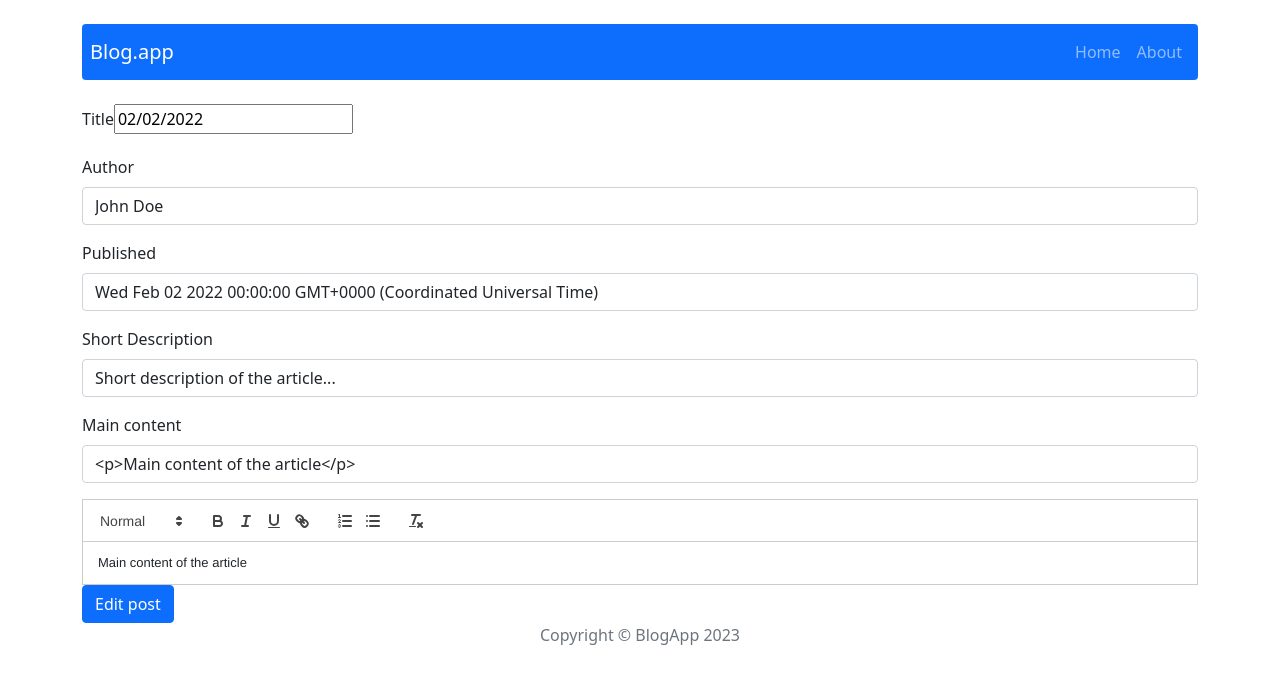
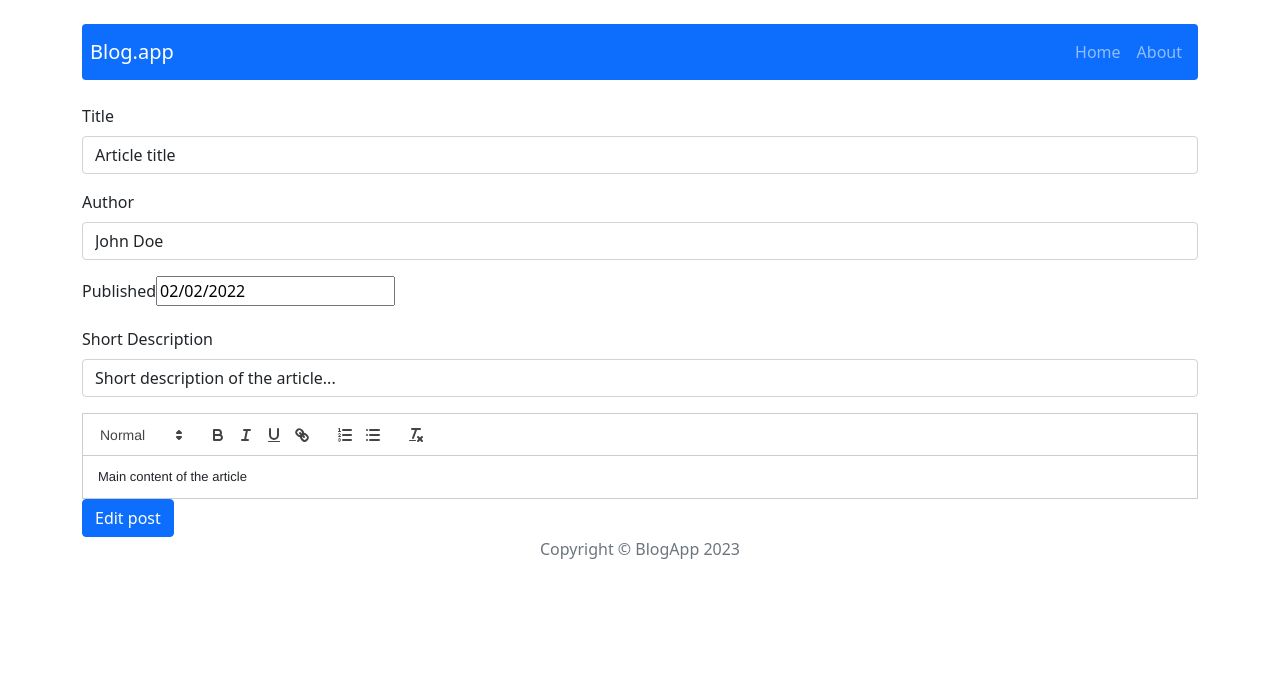
Before and after one commit to maciektabis/blog, a React (Create React App) app: page /post/edit/1 in a window 1280 px wide. Shown: the top 684 px of the page. Built offline with nearby package versions, Linux system fonts and the light colour scheme.

Commit message:
Fix datepicker

```diff
--- a/package.json
+++ b/package.json
@@ -13,6 +13,7 @@
 		"react-bootstrap": "2.0",
 		"react-datepicker": "^4.10.0",
 		"react-dom": "^18.2.0",
+		"react-hook-form": "7.19.5",
 		"react-quill": "^2.0.0",
 		"react-redux": "7.2.6",
 		"react-router-dom": "6.0.1",
--- a/src/components/features/EditPostForm/EditPostForm.js
+++ b/src/components/features/EditPostForm/EditPostForm.js
@@ -7,16 +7,14 @@ import {editPost, getPostById} from '../../../redux/postsRedux';
 import {Navigate} from 'react-router-dom';
 import ReactQuill from 'react-quill';
 import 'react-quill/dist/quill.snow.css';
+
 const EditPostForm = () => {
 	const {id} = useParams();
 	const editPostsData = useSelector((state) => getPostById(state, id));
-
 	const dispatch = useDispatch();
 	const navigate = useNavigate();
-
 	const handleSubmit = (post) => {
 		dispatch(editPost({...post, id}));
-
 		navigate('/');
 	};
 	if (!editPostsData) return <Navigate to='/' />;
--- a/src/components/features/PostForm/PostForm.js
+++ b/src/components/features/PostForm/PostForm.js
@@ -5,6 +5,7 @@ import ReactQuill from 'react-quill';
 import 'react-quill/dist/quill.snow.css';
 import DatePicker from 'react-datepicker';
 import 'react-datepicker/dist/react-datepicker.css';
+import {useForm} from 'react-hook-form';
 
 const PostForm = ({action, actionText, ...props}) => {
 	const [title, setTitle] = useState(props.title || '');
@@ -15,62 +16,91 @@ const PostForm = ({action, actionText, ...props}) => {
 	);
 	const [content, setContent] = useState(props.content || '');
 
-	const handleSubmit = (e) => {
-		e.preventDefault();
-		action({title, author, publishedDate, shortDescription, content});
+	const {
+		register,
+		handleSubmit: validate,
+		formState: {errors},
+	} = useForm();
+	const [contentError, setContentError] = useState(false);
+	const [dateError, setDateError] = useState(false);
+	const handleSubmit = () => {
+		setContentError(!content);
+		setDateError(!publishedDate);
+		if (content && publishedDate) {
+			action({title, author, publishedDate, shortDescription, content});
+		}
 	};
 
 	return (
 		<>
-			<Form onSubmit={handleSubmit}>
-				<Form.Group className='mb-3'>
+			<Form onSubmit={validate(handleSubmit)}>
+				<Form.Group className='mb-3' controlId='formBasicEmail'>
 					<Form.Label>Title</Form.Label>
-					<DatePicker
-						selected={publishedDate}
-						onChange={(date) => setPublishedDate(date)}
+					<Form.Control
+						{...register('title', {required: true, minLength: 3})}
+						value={title}
+						onChange={(e) => setTitle(e.target.value)}
+						type='text'
+						placeholder='Enter title'
 					/>
+					{errors.title && (
+						<small className='d-block form-text text-danger mt-2'>
+							Title is too short (min is 3)
+						</small>
+					)}
 				</Form.Group>
 
 				<Form.Group className='mb-3'>
 					<Form.Label>Author</Form.Label>
 					<Form.Control
+						{...register('author', {required: true, minLength: 3})}
+						value={author}
 						type='text'
 						placeholder='Author'
-						value={author}
 						onChange={(e) => setAuthor(e.target.value)}
 					/>
+					{errors.author && (
+						<small className='d-block form-text text-danger mt-2'>
+							Author is too short (min is 3)
+						</small>
+					)}
 				</Form.Group>
 
 				<Form.Group className='mb-3'>
 					<Form.Label>Published</Form.Label>
-					<Form.Control
-						type='text'
-						placeholder='Published'
-						value={publishedDate}
-						onChange={(e) => setPublishedDate(e.target.value)}
+					<DatePicker
+						selected={publishedDate}
+						onChange={(date) => setPublishedDate(date)}
 					/>
+					{dateError && (
+						<small className='d-block form-text text-danger mt-2'>
+							Date can't be empty
+						</small>
+					)}
 				</Form.Group>
+
 				<Form.Group className='mb-3'>
 					<Form.Label>Short Description</Form.Label>
-
 					<Form.Control
+						{...register('shortDescription', {required: true, minLength: 20})}
 						type='text'
 						placeholder='Leave a comment here'
 						value={shortDescription}
 						onChange={(e) => setShortDescription(e.target.value)}
 					/>
+					{errors.shortDescription && (
+						<small className='d-block form-text text-danger mt-2'>
+							Description is too short (min is 20)
+						</small>
+					)}
 				</Form.Group>
 
-				<Form.Group className='mb-3'>
-					<Form.Label>Main content</Form.Label>
-					<Form.Control
-						type='text'
-						placeholder='Leave a comment here'
-						value={content}
-						onChange={(e) => setContent(e.target.value)}
-					/>
-				</Form.Group>
 				<ReactQuill value={content} onChange={setContent} />
+				{contentError && (
+					<small className='d-block form-text text-danger mt-2'>
+						Content can't be empty
+					</small>
+				)}
 
 				<Button variant='primary' onClick={handleSubmit}>
 					{actionText}
@@ -79,5 +109,4 @@ const PostForm = ({action, actionText, ...props}) => {
 		</>
 	);
 };
-
 export default PostForm;
--- a/src/components/features/Posts/Posts.js
+++ b/src/components/features/Posts/Posts.js
@@ -10,8 +10,7 @@ const Posts = (props) => {
 				<div className='card-body'>
 					<h5 className='card-title'>{props.title}</h5>
 					<p className='font-weight-bold'>Author: {props.author}</p>
-					<p className="text-muted">Published: {dateToStr(props.date)}</p>
-
+					<p className='text-muted'>Published: {dateToStr(props.date)}</p>
 
 					<p className='card-text'> Short description: {props.description}.</p>
 					<Link key={props.id} to={'/post/' + props.id}>
--- a/src/components/pages/SinglePost/SinglePost.js
+++ b/src/components/pages/SinglePost/SinglePost.js
@@ -24,7 +24,7 @@ const SinglePost = () => {
 	const handleShow = () => setShow(true);
 
 	if (!postsData) return <Navigate to='/' />;
-	else;
+	else
 		return (
 			<div className='col-md-8'>
 				<header className='d-flex justify-content-between mt-2 mb-2 p-2'>
@@ -36,7 +36,6 @@ const SinglePost = () => {
 						<Button variant='btn btn-outline-danger m-1' onClick={handleShow}>
 							Delete
 						</Button>
-
 						<Modal show={show} onHide={handleClose}>
 							<Modal.Header closeButton>
 								<Modal.Title>Are you sure?</Modal.Title>
--- a/src/utils/dateToStr.js
+++ b/src/utils/dateToStr.js
@@ -1,5 +1,3 @@
 export const dateToStr = (publishedDate) => {
-	console.log('beforechange', publishedDate);
-	console.log(publishedDate.toLocaleDateString('en-US'));
 	return publishedDate.toLocaleDateString('en-US');
 };
```
Also changed, not shown: 1 other file (tests, documents, lock files or other folders). Lines whose indentation alone changed are shown as unchanged.
